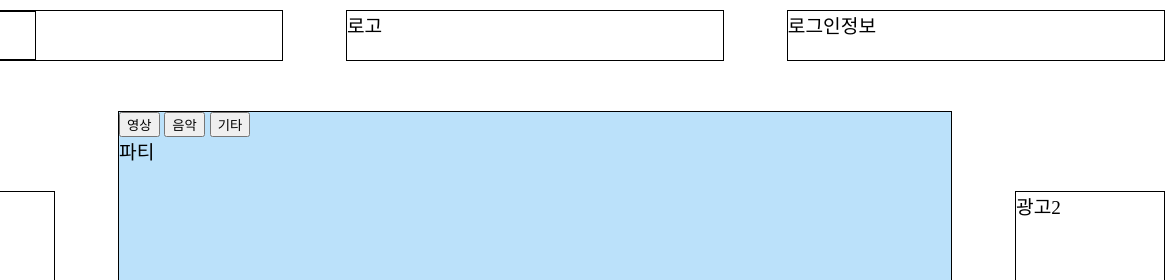
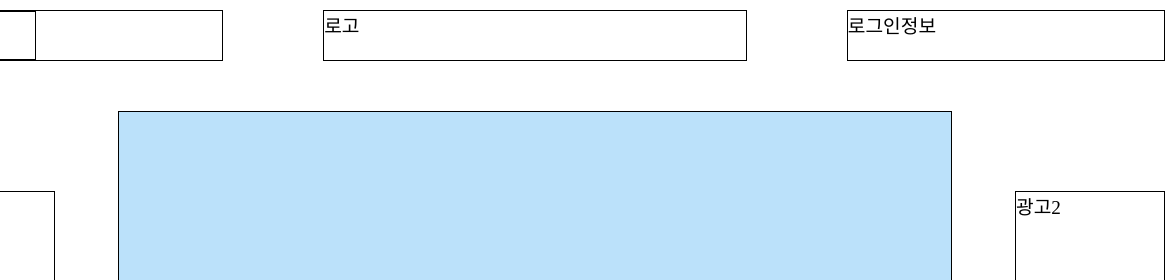
Before and after one commit to Arrogant73/partyPlay-1, a plain HTML site: page html/registerForm.html in a window 1280 px wide. Shown: the top 280 px of the page, 105-1280 px from the left. Drawn offline with Linux system fonts and the light colour scheme.

Commit message:
2023/01/16 11:00

```diff
--- a/html/css/createPartyForm.css
+++ /dev/null
@@ -1,16 +0,0 @@
-
-.cat {
-    display: flex;
-    justify-content: space-around;
-}
-
-.cat input {
-    background-color: transparent;
-    font-size: 1em;
-    min-width: 300px;
-    width: 25vw;
-    background-color: #3282B8;
-    color: white;
-    border: 1px solid black;
-    height: 5vh;
-}
--- a/html/css/default.css
+++ b/html/css/default.css
@@ -18,11 +18,14 @@ header {
     font-size: 40px;
     text-align: center;
     border: 1px solid black;
+    cursor: pointer;
 }
 
 .logo {
     border: 1px solid black;
-    flex: 0.3;
+    flex: 0.4;
+    cursor: pointer;
+    margin: 0px 100px;
 }
 
 .login {
--- a/html/registerForm.html
+++ b/html/registerForm.html
@@ -5,6 +5,7 @@
     <meta http-equiv="X-UA-Compatible" content="IE=edge">
     <meta name="viewport" content="width=device-width, initial-scale=1.0">
     <link rel="stylesheet" href="./css/default.css">
+    <link rel="stylesheet" href="./css/registerForm.css">
     <link rel="stylesheet" href="./css/fontawesome-free-6.2.1-web/css/all.min.css">
     <script src="css/fontawesome-free-6.2.1-web/js/all.min.js"></script>
     <title>PartyPlay</title>
@@ -27,12 +28,7 @@
     </aside>
 
     <main> <!-- 메인 화면(카테고리, 파티칸) -->
-        <div class="cat">
-            <input type="button" value="영상">
-            <input type="button" value="음악">
-            <input type="button" value="기타">
-        </div>
-        <div class="party">파티</div>
+
     </main>
 
     <aside> <!-- 오른쪽 광고 -->
```
Also changed, not shown: html/css/mainForm.css (added, +17 -0 lines), html/mainForm.html (+2 -0 lines), html/supportForm.html (+1 -0 lines), html/css/registerForm.css (added), html/css/supportForm.css (added).
